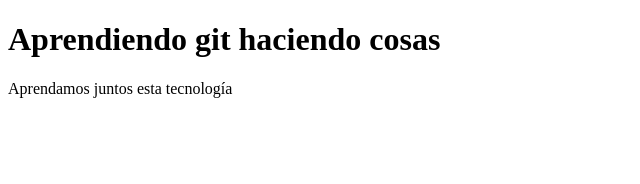
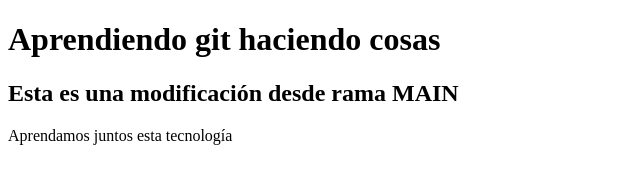
Before and after one commit to Nacha503/Colaboraci-n, a plain HTML site: page index.html in a window 1280 px wide. Shown: the whole page, without its empty margins (0-640 px from the left). Drawn offline with Linux system fonts and the light colour scheme.

Commit message:
este commit es para ver cual de los archivos envia

```diff
--- a/index.html
+++ b/index.html
@@ -1,16 +1,20 @@
 <!DOCTYPE html>
 <html lang="en">
+
 <head>
    <meta charset="UTF-8">
    <meta name="viewport" content="width=device-width, initial-scale=1.0">
    <title>Introduccion a git</title>
 </head>
+
 <body>
    <div>
       <header>
          <h1>Aprendiendo git haciendo cosas</h1>
+         <h2>Esta es una modificación desde rama MAIN</h2>
          <p>Aprendamos juntos esta tecnología</p>
       </header>
    </div>
 </body>
+
 </html>
```
